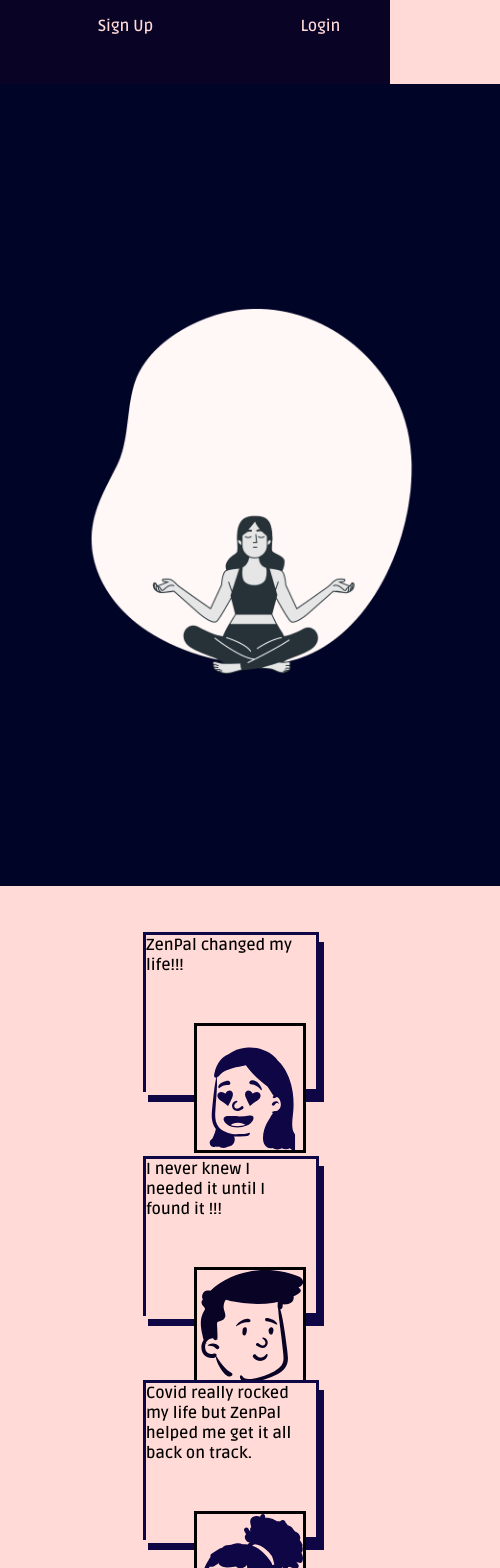
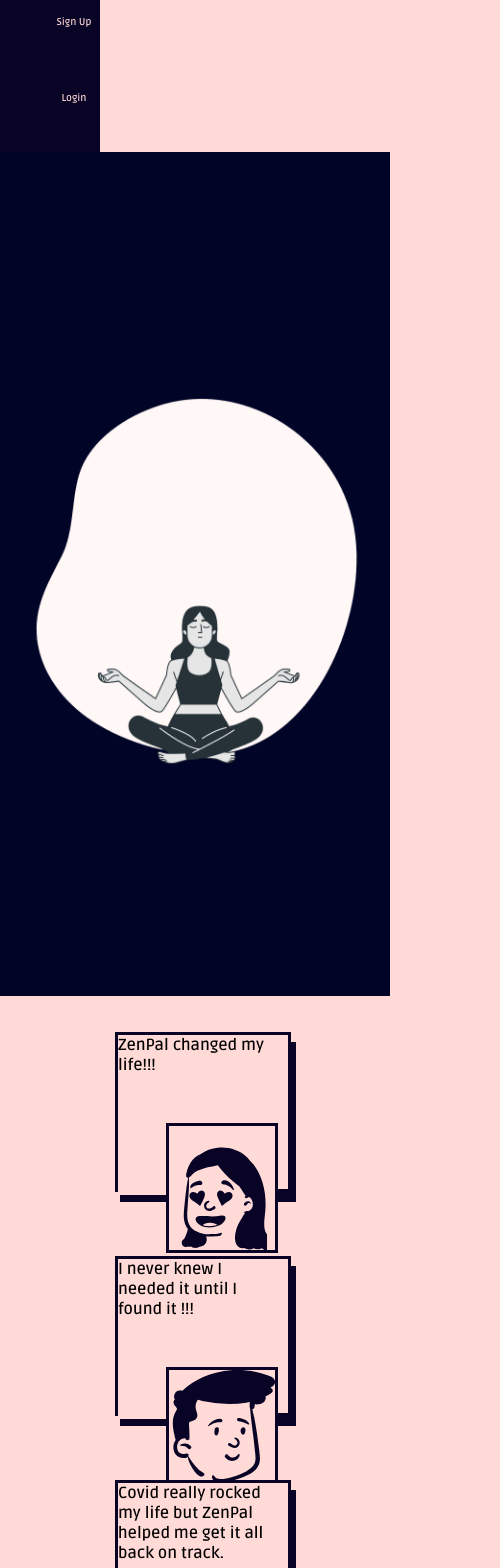
Before and after one commit to fac20/INCK-Front-End, a React (Create React App) app: page / in a window 390 px wide. Shown: the top 1568 px of the page, 500 px wide, since content can reach past the window. Built offline with nearby package versions, Linux system fonts and the light colour scheme.

Commit message:
working on css and spacing

```diff
--- a/src/App.css
+++ b/src/App.css
@@ -18,10 +18,11 @@
   background: transparent;
 }
 
-.homemain {
+.homemain, .main {
   display: flex;
   justify-content: center;
   margin: 0rem;
+  padding:0;
 }
 .balance {
   display: flex;
@@ -31,7 +32,7 @@
   width: 100vw;
 }
 .test {
-  width: 50rem;
+  width: 40rem;
   display: flex;
   justify-content: center;
   flex-direction: row;
@@ -42,24 +43,19 @@
 .head2 {
   width: 7rem;
   margin: 3rem;
-  border: black 3px solid;
+  border: #090426 3px solid;
 }
 .logout {
   margin: 0;
   padding: 0;
 }
 
+
 .navlist {
   list-style: none;
   display: flex;
   justify-content: space-around;
   width: 100%;
-  /*
-  background: linear-gradient(
-    to left,
-    var(--background) 50%,
-    var(--backtwo) 50%
-  ); */
   background: var(--backtwo);
 }
 a {
@@ -71,9 +67,8 @@
 li {
   margin: 1rem 0rem 3rem 3rem;
   padding: 0;
+  background: transparent;
 
-  background: transparent;
-  /* border: solid 3px white; */
 }
 
 button {
@@ -108,40 +103,55 @@
   width: 100%;
   height: 100%;
 }
-@media all and (max-width: 600px) {
+/* @media all and (max-width: 600px) {
   .homemain {
     background: var(--background);
     display: flex;
     justify-content: center;
     align-items: center;
     flex-direction: column;
+    width: 100%;
+    flex-wrap: wrap;
+  }
+} */
+
+@media only screen and (max-width: 1000px) {
+.test{
+  max-width:40rem;
+}
+}
+
+@media only screen and (max-width: 434px) {
+
+  .homemain{
+    background: var(--background);
+    display: flex;
+    justify-content: center;
+    align-items: center;
+    flex-direction: column;
+    overflow-x:hidden;
+    width: 100vw;
+    flex-wrap: wrap;
   }
   .test {
     flex-direction: column;
-    width: 200px;
+    width: 375px;
     position: absolute;
-    top: 900px;
+    top: 1000px;
+    justify-content: center;
+    align-items:center;
   }
-  /* .womanfloat {
-    width: 200px;
-  } */
-  .homemain {
+  .navlist{
+    font-size:10px;
+    flex-wrap:wrap;
+    justify-content: center;
+    align-items:center;
+    width:100px;
+  }
+  nav{
     display: flex;
-    justify-content: center;
-    align-items: center;
-    flex-wrap: wrap;
-    flex-direction: column;
+    justify-content: flex-start;
+    align-items:flex-start;
   }
 
-  .homemain {
-    width: 100%;
-    /* border: green solid 7px; */
-  }
 }
-
-@media only screen and (min-width: 768px) {
-  main {
-    max-width: 80vw;
-    /* margin: auto; */
-  }
-}
--- a/src/styled-components/Button.js
+++ b/src/styled-components/Button.js
@@ -7,10 +7,14 @@
   border-radius: 1px;
   box-shadow: 5px 10px #fff2f2;
   /* margin: 3rem; */
+  @media all and (max-width: 1212px) {
+    font-size:10px;
+    width:2.7rem;
+  }
 `;
 
 export const BtnCont = styled.div`
-  display: flex;
+  /* display: flex;
   justify-content: center;
-  align-items: center;
+  align-items: center; */
 `;
--- a/src/styled-components/Floatdiv.js
+++ b/src/styled-components/Floatdiv.js
@@ -4,18 +4,22 @@
   display: flex;
   justify-content: center;
   align-items: center;
-  position: absolute;
+  height: 100vh;
   left: 0;
   top: 0;
   bottom: 0;
-  width: 40rem;
+  width: 50rem;
   background: #000426;
-  height: 95vh;
   top: 12rem;
   left: 0;
   margin: 0rem 0rem 0rem 0rem;
-  @media all and (max-width: 1212px) {
+  @media all and (max-width: 1000px) {
     position: static;
-    width: 500px;
+    width: 362px;
   }
+  @media all and (max-width: 424px) {
+    position: static;
+    width: 100vw;
+  }
+
 `;
--- a/src/styled-components/Navbar.js
+++ b/src/styled-components/Navbar.js
@@ -2,5 +2,5 @@
 
 export default styled.nav`
   background: #090426;
-  width: 100%;
+  width: 100vw;
 `;
--- a/src/styled-components/Testimonial.js
+++ b/src/styled-components/Testimonial.js
@@ -5,8 +5,8 @@
   flex-direction: row;
   width: 11rem;
   height: 10rem;
-  border: #0f0645 solid 3px;
-  box-shadow: 5px 10px #0f0645;
+  border: #090426 solid 3px;
+  box-shadow: 5px 10px #090426;
   margin: 2rem;
   margin-left: 3rem;
 `;
```
Also changed, not shown: src/components/head1.svg, src/components/head2.svg.
